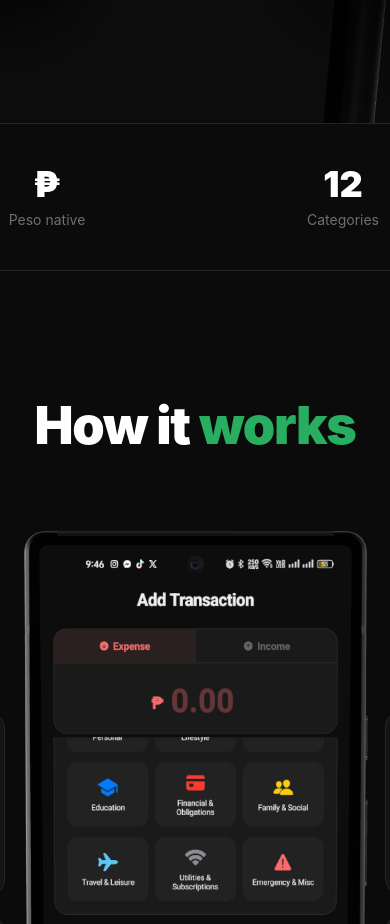
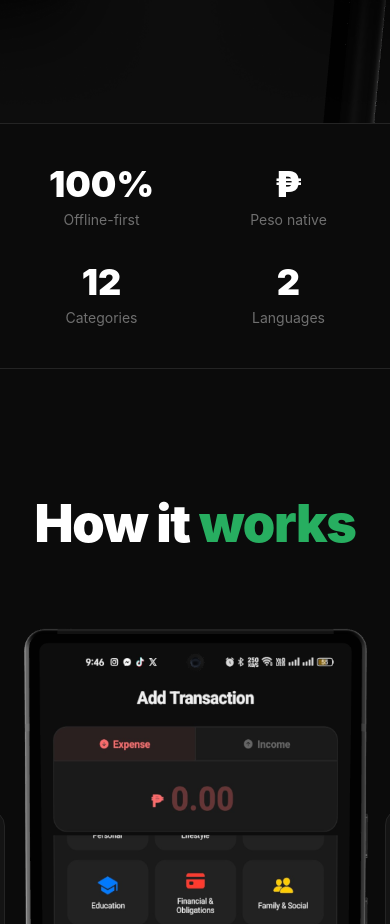
Before and after one commit to dukreal/Montra-Website, a React (Vite) app: page / in a window 390 px wide. Shown: the part 1421-2345 px from the top of the page. Built offline with nearby package versions, Linux system fonts and the light colour scheme.

Commit message:
feat: make stat strip responsive

```diff
--- a/src/components/sections/StatStrip.jsx
+++ b/src/components/sections/StatStrip.jsx
@@ -7,13 +7,13 @@ export default function StatStrip() {
   return (
     <div className="bg-[#0b0b0b] border-[#242424] border-b border-solid border-t content-stretch flex flex-col items-start relative shrink-0 w-full">
       <div className="content-stretch flex flex-col items-center relative shrink-0 w-full">
-        <div className="gap-x-[32px] gap-y-[32px] grid-cols-[____264px_264px_264px_264px] grid-rows-[_66px] inline-grid max-w-[1200px] px-[24px] py-[40px] relative shrink-0">
+        <div className="gap-x-[32px] gap-y-[32px] grid-cols-[____264px_264px_264px_264px] grid-rows-[_66px] inline-grid max-w-[1200px] px-[24px] py-[40px] relative shrink-0 max-xl:w-full max-xl:grid-cols-4 max-md:grid-cols-2 max-md:grid-rows-none">
           {STATS.map((stat, index) => (
-            <div key={stat.label} className={`${STAT_COLUMNS[index]} content-stretch flex flex-col items-start justify-self-stretch relative row-1 self-stretch shrink-0`}>
+            <div key={stat.label} className={`${STAT_COLUMNS[index]} content-stretch flex flex-col items-start justify-self-stretch relative row-1 self-stretch shrink-0 max-md:col-auto max-md:row-auto`}>
               <div className="content-stretch flex flex-col items-center relative shrink-0 w-full">
                 <p className="[word-break:break-word] font-black leading-[40px] not-italic relative shrink-0 text-[36px] text-center text-white whitespace-nowrap">{stat.value}</p>
               </div>
-              <div className="content-stretch flex flex-col h-[26px] items-center pt-[6px] relative shrink-0 w-[264px]">
+              <div className="content-stretch flex flex-col h-[26px] items-center pt-[6px] relative shrink-0 w-[264px] max-xl:w-full">
                 <p className="[word-break:break-word] font-normal leading-[20px] not-italic relative shrink-0 text-[#6f6f6f] text-[14px] text-center whitespace-nowrap">{stat.label}</p>
               </div>
             </div>
```
